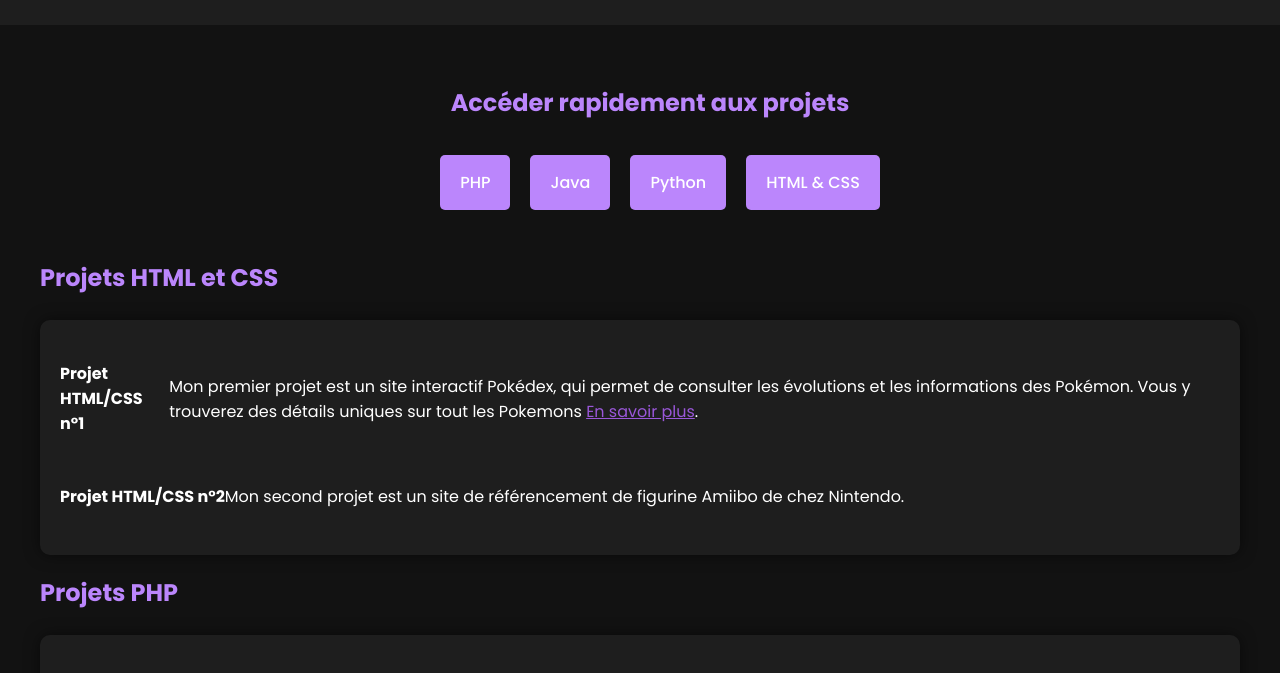
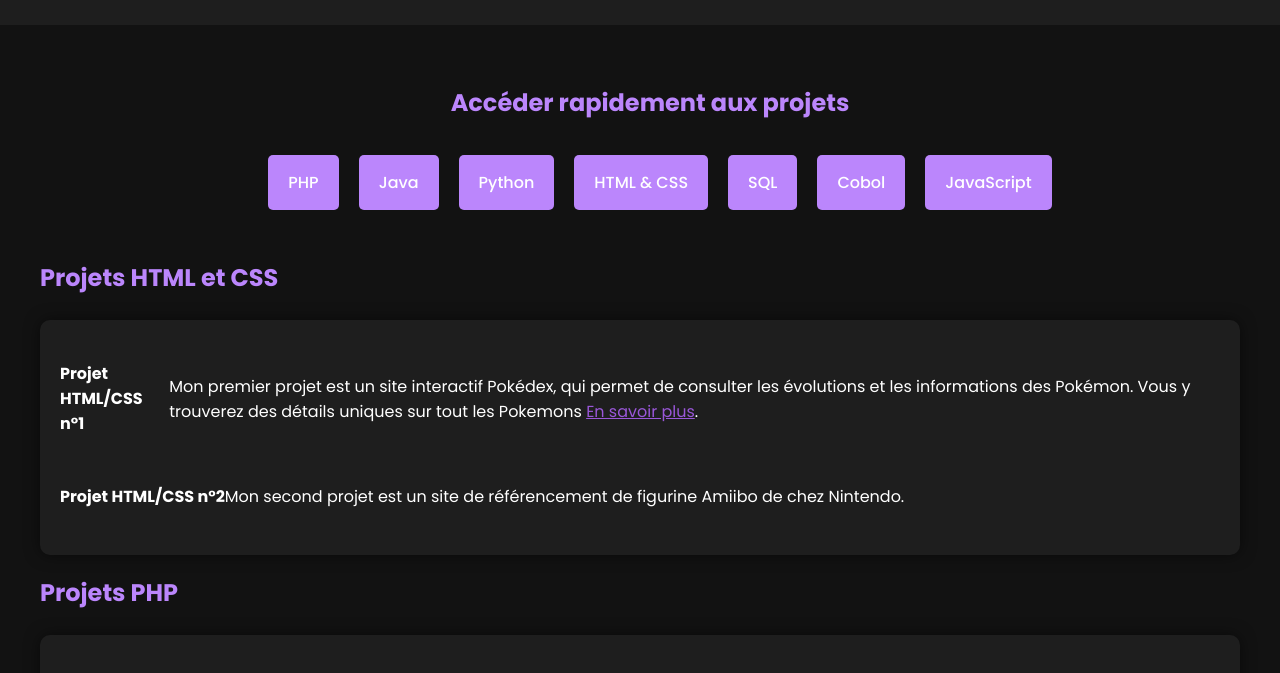
Before and after one commit to MaximeElias/site-portfolio, a plain HTML site: page projets.html in a window 1280 px wide. Shown: the part 108-781 px from the top of the page. Drawn offline with Linux system fonts and the light colour scheme.

Commit message:
mise à jour 1

```diff
--- a/projets.html
+++ b/projets.html
@@ -32,6 +32,9 @@
                 <a href="#java" class="nav-button">Java</a>
                 <a href="#python" class="nav-button">Python</a>
                 <a href="#HTML" class="nav-button">HTML & CSS</a>
+                <a href="#SQL" class="nav-button">SQL</a>
+                <a href="#Cobol" class="nav-button">Cobol</a>
+                <a href="#JS" class="nav-button">JavaScript</a>
             </div>
         </section>
 
```
